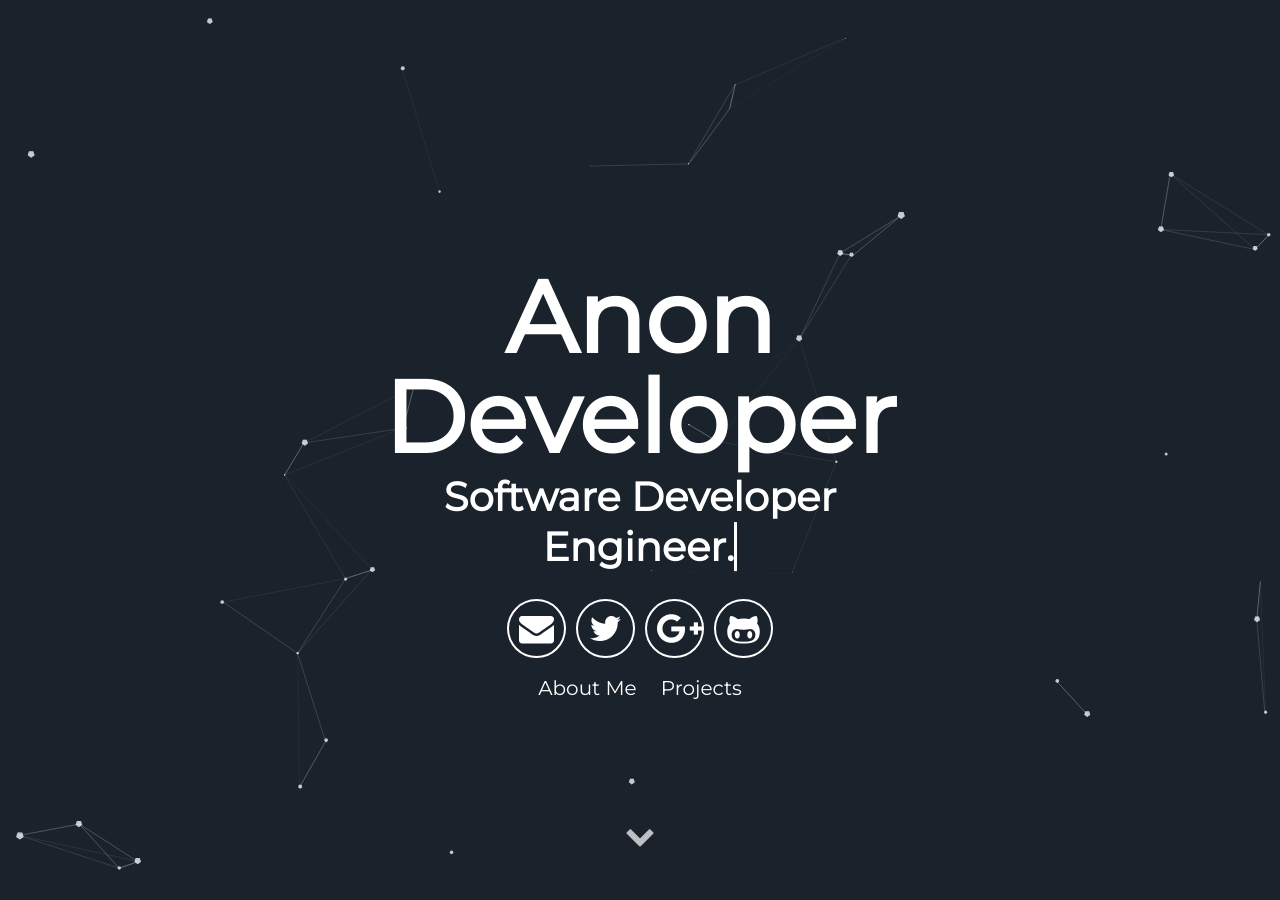
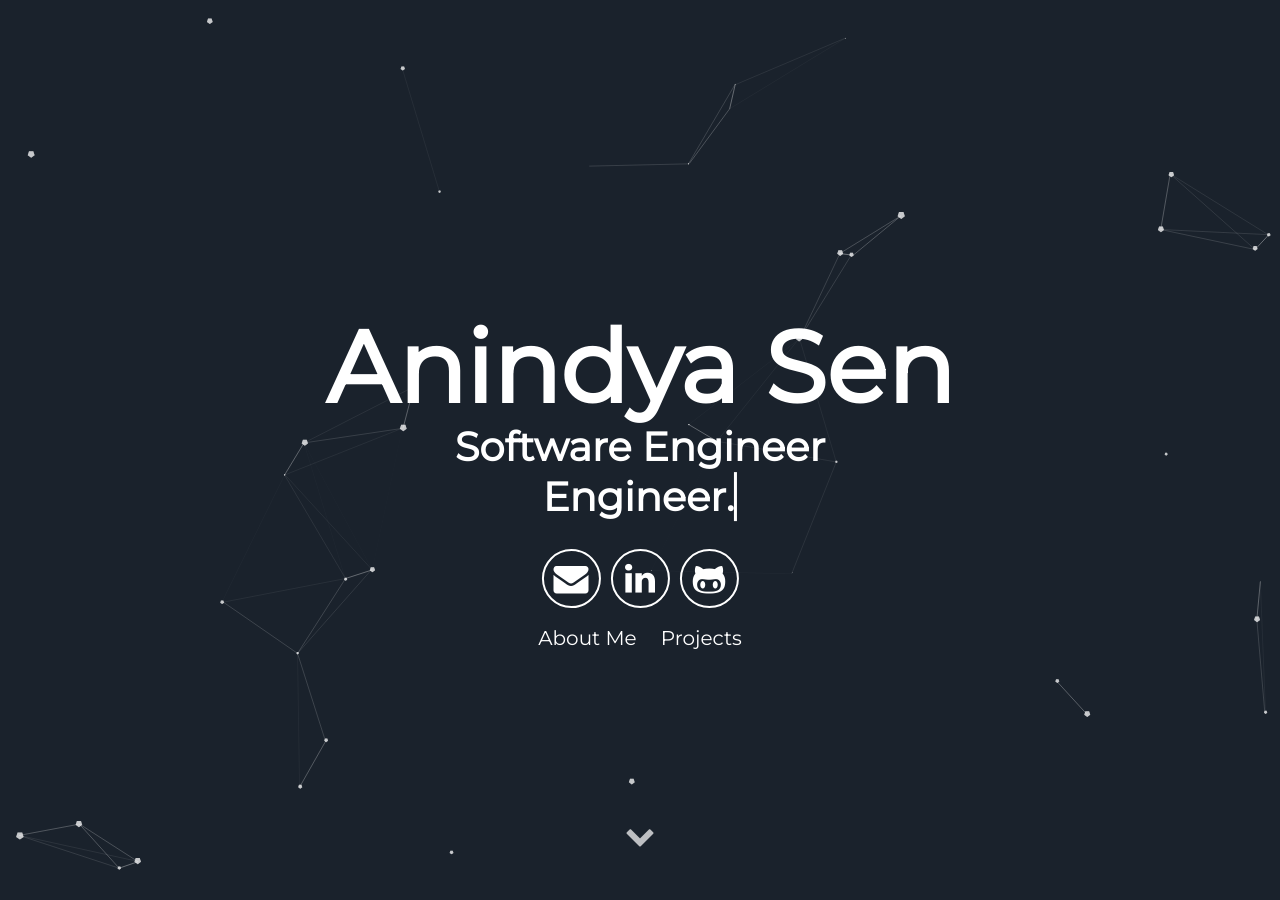
Before and after one commit to anindyasen/anindyasen.github.io, a Jekyll site: the page built from index.md, in a window 1280 px wide and 900 px high. Built offline with Jekyll 4.4.1, drawn with Linux system fonts in a browser that asks for light colours; our own code applies the rules of GitHub Pages for plain Markdown files; some of the changed text lies outside the part shown.

Commit message:
home page change

```diff
--- a/_config.yml
+++ b/_config.yml
@@ -5,12 +5,13 @@
 # url: "localhost:3000" # the base hostname & protocol for your site e.g. http://willianjusten.com.br
 
 # User settings
-username: Anon Developer
+username: Anindya Sen
 user_description: Bicycle rights irony actually neutra typewriter lyft. Man bun taxidermy put a bird on it, umami yr ramps pop-up ugh bushwick chia lo-fi. Occupy bitters pour-over snackwave you probably haven't heard of them small batch. Cornhole mustache man bun letterpress echo park VHS.
-user_title: Software Developer
-email: anon@anon.com
+user_title: Software Engineer
+email: anindyasen007@gmail.com
+linkedin_username: anindya92
 twitter_username: lorem_ipsum
-github_username:  lorem_ipsum
+github_username:  anindyasen
 gplus_username:  lorem_ipsum
 
 # Google-analytics
--- a/_includes/header.html
+++ b/_includes/header.html
@@ -16,9 +16,8 @@
 
       <div class="header-icons">
         <a aria-label="Send email" href="#"><i class="icon fa fa-envelope"></i></a>
-        <a aria-label="My Twitter" target="_blank" href="#"><i class="icon fa fa-twitter" aria-hidden="true"></i></a>
-        <a aria-label="My Google Plus" target="_blank" href="#"><i class="icon fa fa-google-plus" aria-hidden="true"></i></a>
-        <a aria-label="My Github" target="_blank" href="#"><i class="icon fa fa-github-alt" aria-hidden="true"></i></a>
+        <a aria-label="My Linkedin" target="_blank" href="https://www.linkedin.com/in/anindya92/"><i class="icon fa fa-linkedin" aria-hidden="true"></i></a>
+        <a aria-label="My Github" target="_blank" href="https://github.com/anindyasen"><i class="icon fa fa-github-alt" aria-hidden="true"></i></a>
       </div>
       <div class="header-links">
         <a class="link" href="#about" data-scroll>About Me</a>
```
